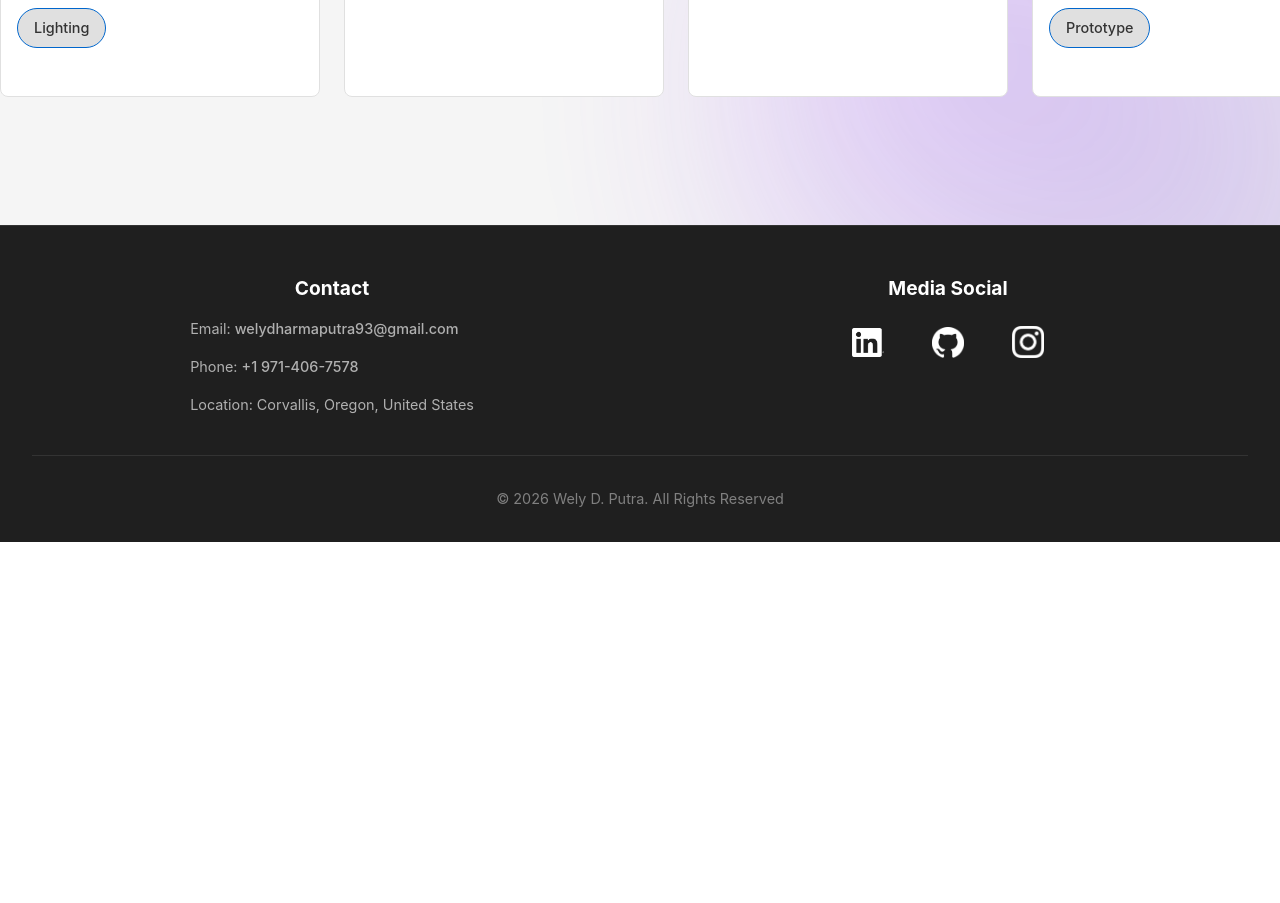
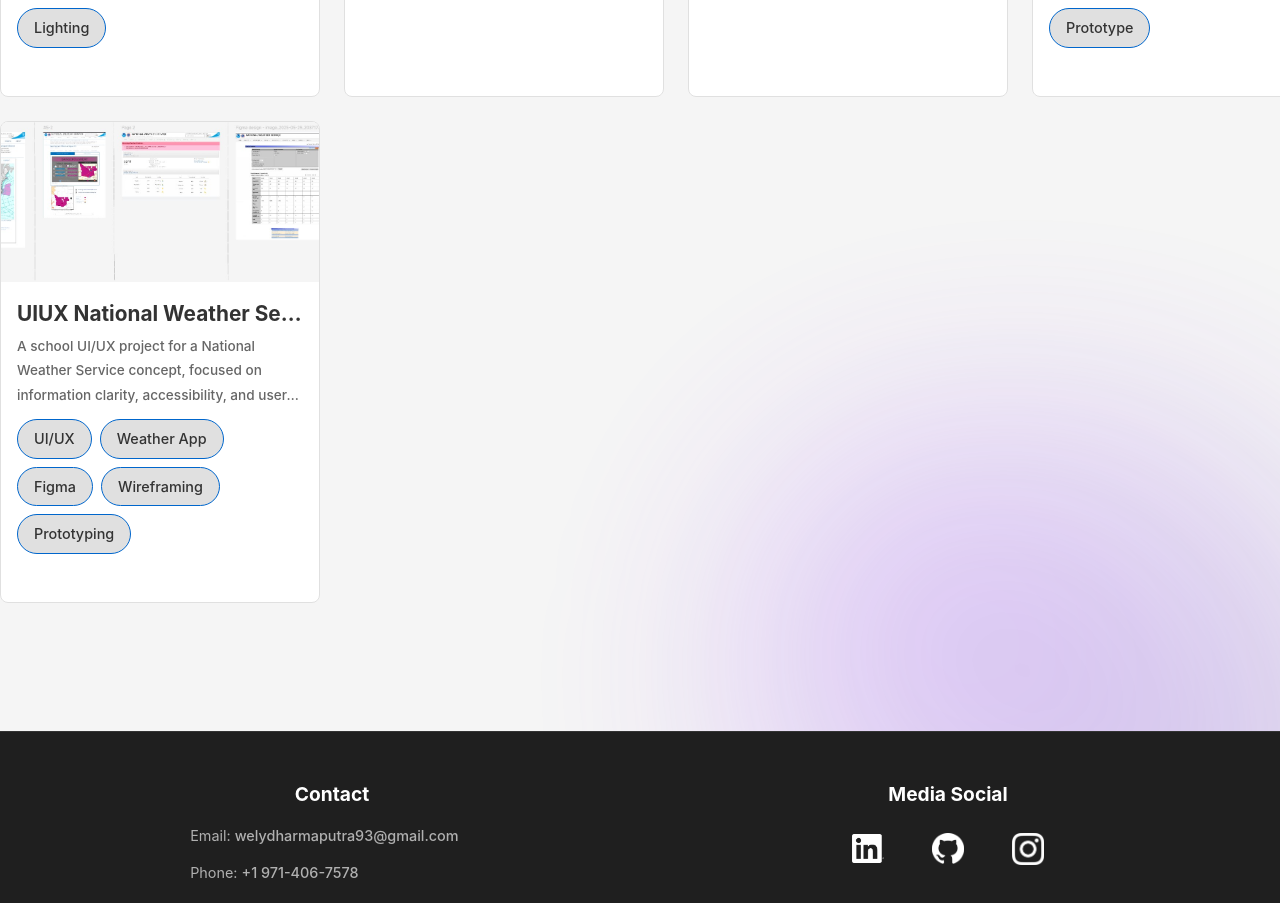
Before and after one commit to welydharmaputra/Portfolio-Website, a React (Vite) app in the folder vite-portfolio/: page /projects in a window 1280 px wide. Shown: the part 1520-2423 px from the top of the page. Before the commit the page ends 2062 px from the top, so only its background shows below. Built offline with nearby package versions, Linux system fonts and the light colour scheme.

Commit message:
add National Weather Service Project

```diff
--- a/vite-portfolio/src/data/dummyData.js
+++ b/vite-portfolio/src/data/dummyData.js
@@ -58,6 +58,13 @@ import wireframing7 from "../assets/Wireframing/Wireframing7.png";
 import wireframing8 from "../assets/Wireframing/Wireframing8.png";
 import wireframing9 from "../assets/Wireframing/Wireframing9.png";
 import wireframing10 from "../assets/Wireframing/Wireframing10.png";
+import uiuxWeatherImage from "../assets/UIUX National Weather Service School Project/UIUX.jpg";
+import uiuxWeatherImage1 from "../assets/UIUX National Weather Service School Project/UIUX1.jpg";
+import uiuxWeatherImage2 from "../assets/UIUX National Weather Service School Project/UIUX2.jpg";
+import uiuxWeatherImage3 from "../assets/UIUX National Weather Service School Project/UIUX3.jpg";
+import uiuxWeatherImage4 from "../assets/UIUX National Weather Service School Project/UIUX4.jpg";
+import uiuxWeatherImage5 from "../assets/UIUX National Weather Service School Project/UIUX5.jpg";
+import uiuxWeatherImage6 from "../assets/UIUX National Weather Service School Project/UIUX6.jpg";
 
 export const projectsData = [
   {
@@ -211,6 +218,25 @@ export const projectsData = [
     category: "UI/UX Design",
     link: "/project/8",
   },
+  {
+    id: 9,
+    title: "UIUX National Weather Service School Project",
+    description:
+      "A school UI/UX project for a National Weather Service concept, focused on information clarity, accessibility, and user-friendly weather workflows.",
+    image: uiuxWeatherImage,
+    gallery: [
+      uiuxWeatherImage,
+      uiuxWeatherImage1,
+      uiuxWeatherImage2,
+      uiuxWeatherImage3,
+      uiuxWeatherImage4,
+      uiuxWeatherImage5,
+      uiuxWeatherImage6,
+    ],
+    tags: ["UI/UX", "Weather App", "Figma", "Wireframing", "Prototyping"],
+    category: "UI/UX Design",
+    link: "/project/9",
+  },
 ];
 
 // Dummy data for skills
```
